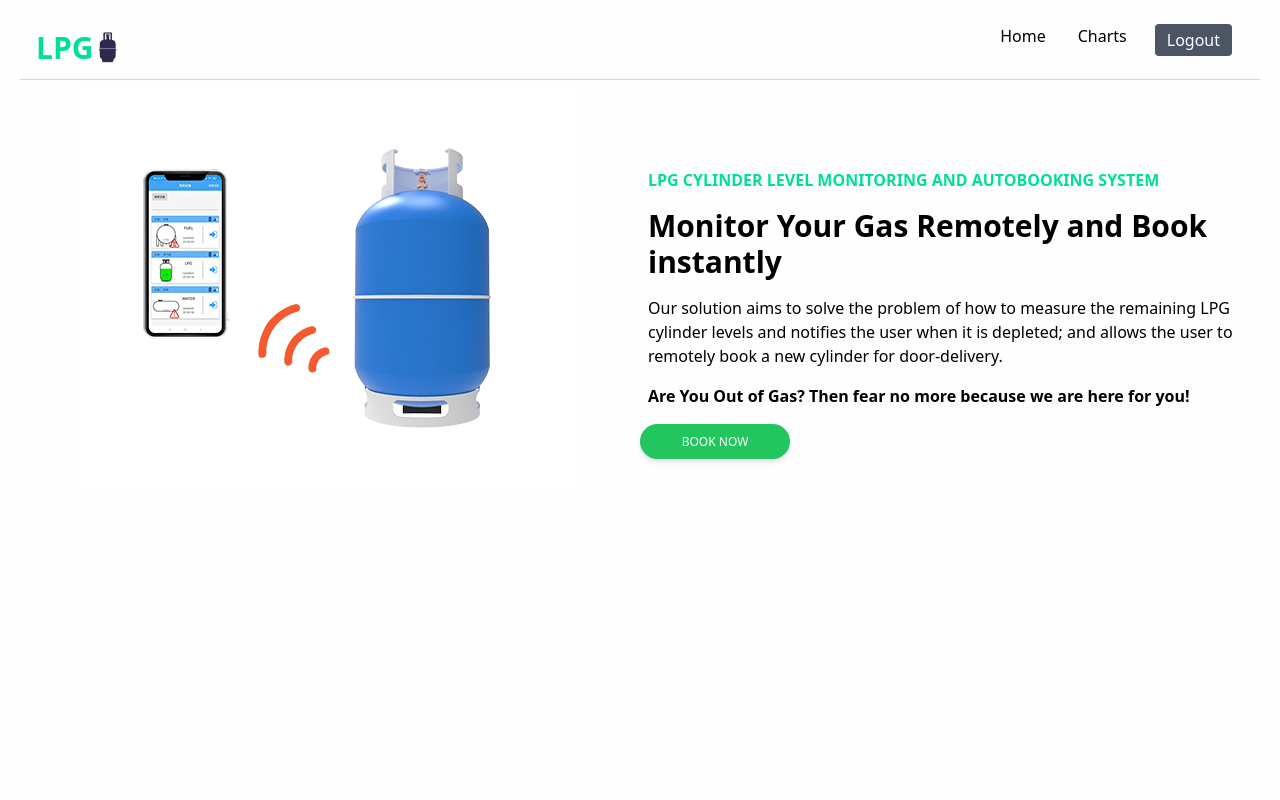
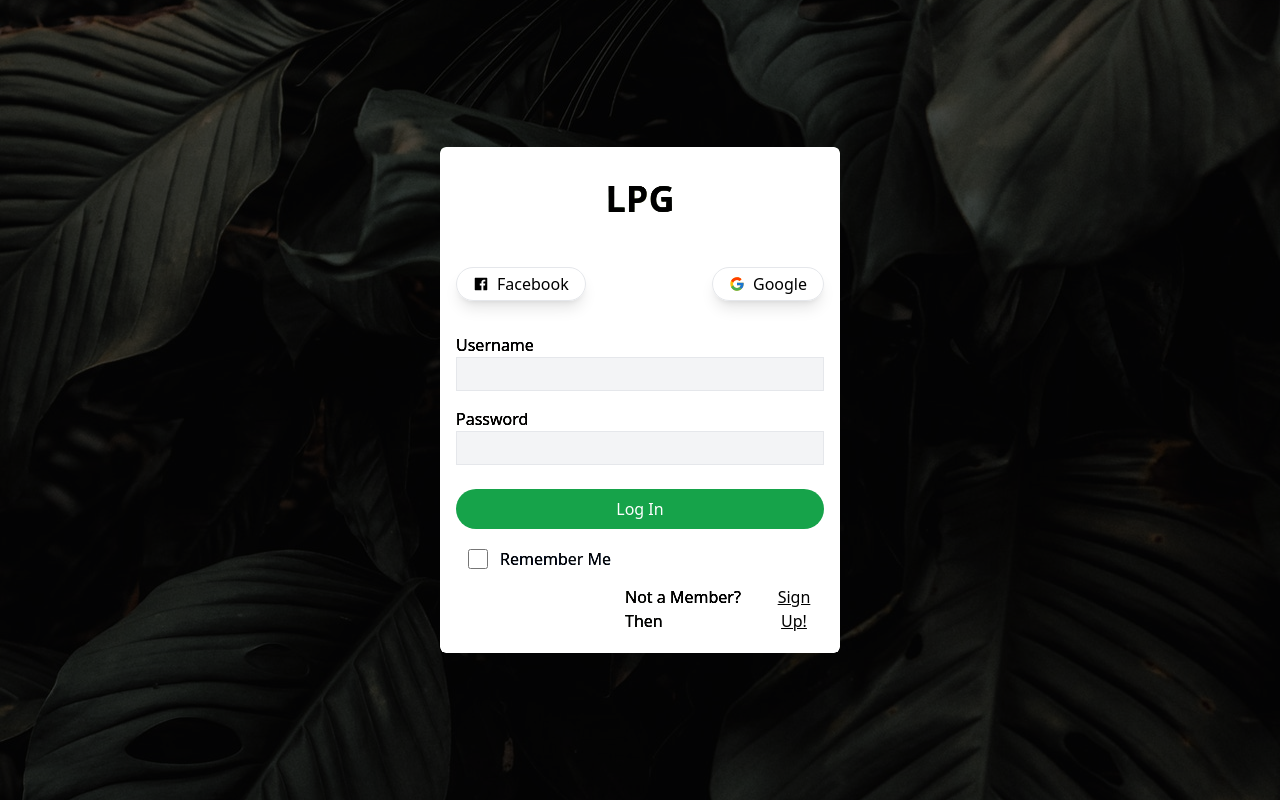
Before and after one commit to Mavene1/LPGautobooking-frontend, a React (Create React App) app: page / in a window 1280 px wide. Shown: the top 800 px of the page. Built offline with nearby package versions, Linux system fonts and the light colour scheme.

Commit message:
routes modified

```diff
--- a/src/App.js
+++ b/src/App.js
@@ -12,8 +12,8 @@ function App() {
   return (
     <div>
       <Routes>
-          <Route path='/' element={<Home />} />
-          <Route path='/login1' element={<Login1 />} />
+          <Route path='/home' element={<Home />} />
+          <Route path='/' element={<Login1 />} />
           <Route path='/signup1' element={<Signup1 />} />
           <Route path='/vendor' element={<Sidebar />} />
       </Routes>
--- a/src/components/Navbar.jsx
+++ b/src/components/Navbar.jsx
@@ -34,7 +34,7 @@ function classNames(...classes) {
             </li>
 
             <li className='py-4 px-3 cursor-pointer hover:text-green-300'>
-            <Lin to='/login1'><button  className='bg-gray-600 hover:bg-gray-900 hover:shadow-lg px-3 py-1 rounded cursor-pointer text-white'>Logout</button></Lin></li>
+            <Lin to='/'><button  className='bg-gray-600 hover:bg-gray-900 hover:shadow-lg px-3 py-1 rounded cursor-pointer text-white'>Logout</button></Lin></li>
 
             {/* <li className='p-4'>
                 <Menu as="div" className="relative inline-block text-left">
@@ -162,7 +162,7 @@ function classNames(...classes) {
                                 </Menu.Item>
                                 </Link>
 
-                                <Lin to="/login1" smooth={true} duration={500}>
+                                <Lin to="/" smooth={true} duration={500}>
                                 <Menu.Item>
                                     {({ active }) => (
                                         <a href="#/1" className={classNames( active ? 'bg-gray-400 text-gray-900' : 'text-gray-700','block px-4 py-2 text-bold border-b-4 hover:text-green-300')}>Logout</a>
--- a/src/pages/Login1.jsx
+++ b/src/pages/Login1.jsx
@@ -25,11 +25,11 @@ export default function Login1() {
                     <label>Password</label>
                     <input className='border relative bg-gray-100 p-[4px]' type="password" />
                 </div>
-                <Link to='/'><button className='w-full py-2 mt-6 mb-2 bg-green-600 hover:bg-green-500 relative text-white rounded-full'>Log In</button></Link>
+                <Link to='/home'><button className='w-full py-2 mt-6 mb-2 bg-green-600 hover:bg-green-500 relative text-white rounded-full'>Log In</button></Link>
                 <div>
                     <Checkbox label="Remember Me" className='mt-0'/>
                     <div className='flex items-center justify-between'>
-                        <p className='ml-[117px]'>Not a Member? Then</p><Link to='/signup1'><button className='w-[60px] mt-0 py-1 relative text-black rounded-full bg-white underline'>Sign Up!</button></Link>
+                        <p className='ml-[117px] md:ml-[169px]'>Not a Member? Then</p><Link to='/signup1'><button className='w-[60px] mt-0 py-1 relative text-black rounded-full bg-white underline'>Sign Up!</button></Link>
                 </div></div>
             </div>
         </div>
--- a/src/pages/Signup1.jsx
+++ b/src/pages/Signup1.jsx
@@ -33,10 +33,10 @@ export default function Signup1() {
                 <label>Confirm Password</label>
                 <input className='border relative bg-gray-100 p-[4px]' type="password" />
             </div>
-            <Link to='/'><button className='w-full py-2 mt-5 bg-green-600 hover:bg-green-500 relative text-white rounded-full'>Sign Up</button></Link>
+            <Link to='/vendor'><button className='w-full py-2 mt-5 bg-green-600 hover:bg-green-500 relative text-white rounded-full'>Sign Up</button></Link>
             <Checkbox label="Remember Me" color="green"/>
             <div className='flex items-center justify-between'>
-                        <p className='ml-[120px]'>Not a Member?  Then</p><Link to='/login1'><button className='w-[60px] py-1 relative text-black rounded-full bg-white underline'>Log In!</button></Link>
+                        <p className='ml-[120px] md:ml-[170px]'>Not a Member?  Then</p><Link to='/'><button className='w-[60px] py-1 relative text-black rounded-full bg-white underline'>Log In!</button></Link>
                 </div>
         </div>
     </div>
--- a/src/pages/Vendor/Sidebar.jsx
+++ b/src/pages/Vendor/Sidebar.jsx
@@ -139,7 +139,7 @@ export default function Sidebar() {
                     />
                   </svg>
                   <span className="text-gray-100 hover:text-gray-300 cursor-pointer focus:bg-gray-600 focus:shadow-lg focus:outline-none focus:ring-0 active:bg-gray-700 active:shadow-lg transition duration-150 ease-in-out">
-                  <Link to='/login1'>Logout</Link>
+                  <Link to='/'>Logout</Link>
                   </span>
                 </a>
               </li>
```
